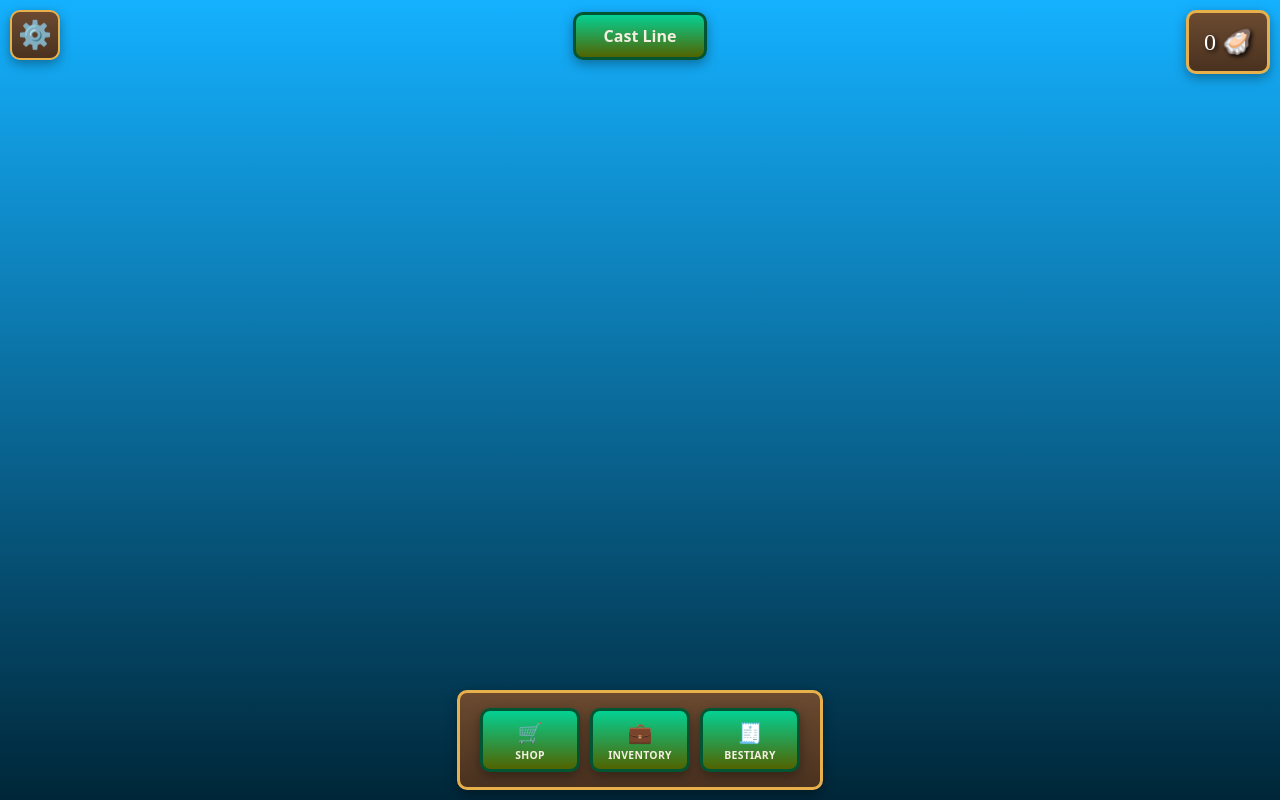
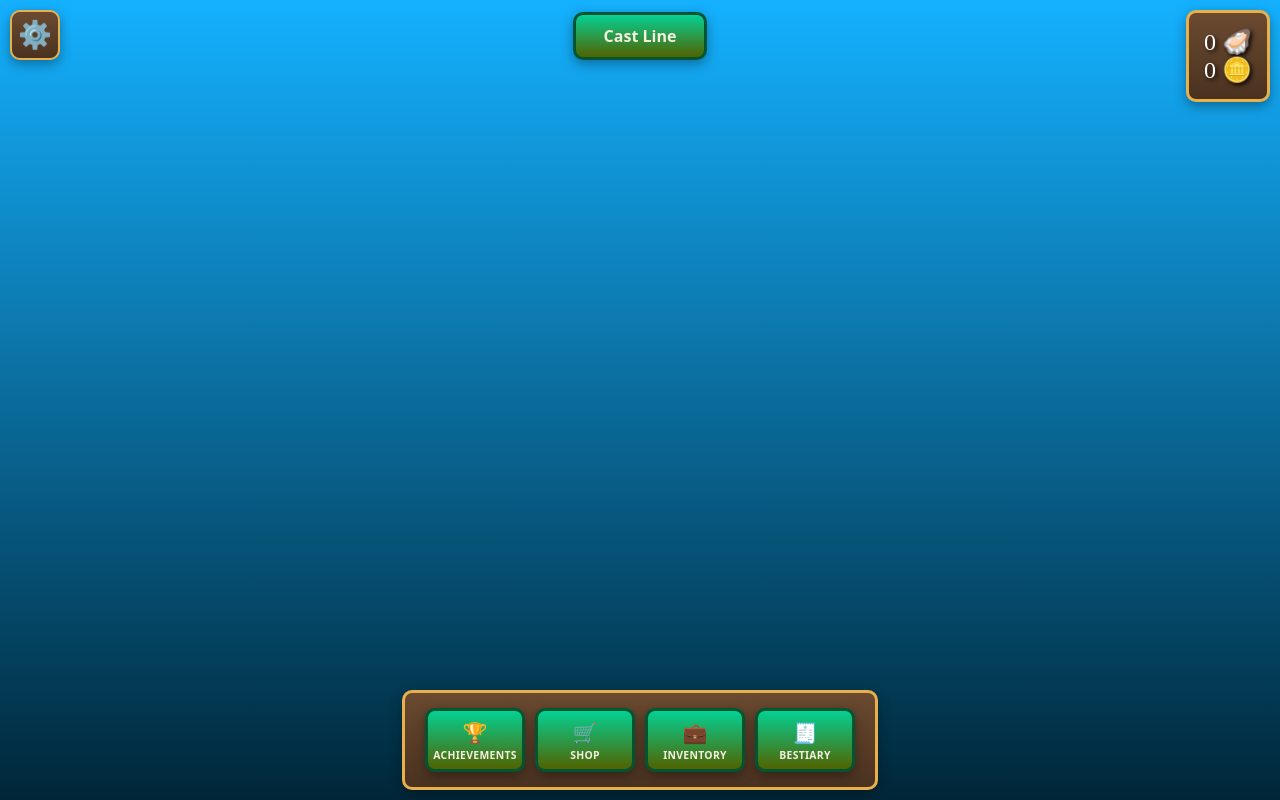
Before and after one commit to mkbuczek/fishing_game, a React (Vite) app in the folder fishing_game/: page / in a window 1280 px wide. Built offline with nearby package versions, Linux system fonts and the light colour scheme.

Commit message:
v0.6.5 added achievements: several milestones (and eventually hidden secrets?) throughout the progression will grant you special currency to spend on various things added bestiaryStats.js as a helper to keep track of several running totals

```diff
--- a/fishing_game/src/App.jsx
+++ b/fishing_game/src/App.jsx
@@ -18,6 +18,8 @@ import BestiaryPanel from './components/BestiaryPanel';
 import ToastContainer from './components/ToastContainer';
 import SettingsButton from './components/SettingsButton';
 import SettingsPanel from './components/SettingsPanel';
+import { useAchievements } from './hooks/useAchievements';
+import AchievementPanel from './components/AchievementPanel';
 
 function App() {
   const baseStats = {
@@ -35,6 +37,17 @@ function App() {
     inventoryCapacity: 5 // how many fish can be stored in the inventory
   }
 
+  // load save data
+  const savedData = loadSave();
+
+  // load achievements
+  const { unlockedAchievements, goldenPearls, processAchievementUnlocks, resetAchievements } =
+    useAchievements(
+      savedData?.unlockedAchievements ?? [],
+      savedData?.goldenPearls ?? 0,
+      (achievement) => addToast(`🏆 ${achievement.name} unlocked!`)
+    );
+
   const [gamePhase, setGamePhase] = useState('idle'); // 'idle' | 'waiting' | 'fishing' | 'result'
   const [resultData, setResultData] = useState(null); // { outcome, reward } | null
   const [pearls, setPearls] = useState(() => loadSave()?.pearls ?? 0); // player's current pearl count
@@ -44,6 +57,8 @@ function App() {
   const [inventory, setInventory] = useState(() => loadSave()?.inventory ?? []);
   const [bestiary, setBestiary] = useState(() => loadSave()?.bestiary ?? {}); // key: `${speciesId}-${modifierId}` => catch count
   const [toasts, setToasts] = useState([]);
+  const [totalCatches, setTotalCatches] = useState(() => loadSave()?.totalCatches ?? 0);
+  const [totalPearlsEarned, setTotalPearlsEarned] = useState(() => loadSave()?.totalPearlsEarned ?? 0);
 
   // update player stats
   const playerStats = computePlayerStats(ownedUpgrades);
@@ -73,10 +88,18 @@ function App() {
 
       // add new fish to bestiary
       const bestiaryKey = `${species.id}-${modifier.id}`;
-      setBestiary((prevBestiary) => ({
-        ...prevBestiary,
-        [bestiaryKey]: (prevBestiary[bestiaryKey] || 0) +1,
-      }));
+      const updatedBestiary = {
+        ...bestiary,
+        [bestiaryKey]: (bestiary[bestiaryKey] || 0) + 1,
+      };
+
+      // update running totals
+      const updatedTotalCatches = totalCatches + 1;
+      setTotalCatches(updatedTotalCatches);
+      setBestiary(updatedBestiary);
+
+      // check for achievements
+      processAchievementUnlocks({ bestiary: updatedBestiary, totalCatches: updatedTotalCatches, totalPearlsEarned });
     }
 
     const catchName = modifier.name ? `${modifier.name} ${species.name}` : species.name;
@@ -191,9 +214,19 @@ function App() {
   // --- SAVE LOGIC ---
   // save whenever the state of data changes
   useEffect(() => {
-    const saveData = { pearls, ownedUpgrades, inventory, bestiary };
+    const saveData = {
+      pearls,
+      ownedUpgrades,
+      inventory,
+      bestiary,
+      totalCatches,
+      totalPearlsEarned,
+      unlockedAchievements,
+      goldenPearls,
+    };
+
     localStorage.setItem('fishingGameSave', JSON.stringify(saveData));
-  }, [pearls, ownedUpgrades, inventory, bestiary]);
+  }, [pearls, ownedUpgrades, inventory, bestiary, totalCatches, totalPearlsEarned, unlockedAchievements, goldenPearls]);
 
   function loadSave() {
     try {
@@ -210,6 +243,9 @@ function App() {
     setOwnedUpgrades({});
     setInventory([]);
     setBestiary({});
+    setTotalCatches(0);
+    setTotalPearlsEarned(0);
+    resetAchievements();
   }
 
   // handle selling fish from the inventory
@@ -225,6 +261,13 @@ function App() {
     setInventory((prevInventory) => prevInventory.filter((f) => f.instanceId !== instanceId));
     setPearls((prevPearls) => prevPearls + sellPrice);
     addToast(`+${sellPrice}🦪`);
+
+    // update running total
+    const updatedTotalPearlsEarned = totalPearlsEarned + sellPrice;
+    setTotalPearlsEarned(updatedTotalPearlsEarned);
+
+    // check for achievements
+    processAchievementUnlocks({bestiary, totalCatches, totalPearlsEarned: updatedTotalPearlsEarned,});
   }
 
   // toast logic for purchases and sales
@@ -244,7 +287,7 @@ function App() {
           <CastButton onClick={handleCast} disabled={gamePhase !== 'idle' || isInventoryFull} />
           {isInventoryFull && <p className="inventory-full-text">Your inventory is full!</p>}
         </div>
-        <CurrencyHUD pearls={pearls} />
+        <CurrencyHUD pearls={pearls} goldenPearls={goldenPearls} />
         <ToastContainer toasts={toasts} onDismiss={handleDismissToast} />
         <SettingsButton onClick={() => setActivePanel('settings')} />
       </div>
@@ -277,6 +320,7 @@ function App() {
       </div>
 
       <ButtonDock>
+        <DockButton icon="🏆" label="Achievements" onClick={() => setActivePanel('achievement')} disabled={gamePhase !== 'idle'}/>
         <DockButton icon="🛒" label="Shop" onClick={() => setActivePanel('shop')} disabled={gamePhase !== 'idle'}/>
         <DockButton icon="💼" label="Inventory" onClick={() => setActivePanel('inventory')} disabled={gamePhase !== 'idle'}/>
         <DockButton icon="🧾" label="Bestiary" onClick={() => setActivePanel('bestiary')} disabled={gamePhase !== 'idle'}/>
@@ -309,6 +353,10 @@ function App() {
         <SettingsPanel onClose={() => setActivePanel(null)} onReset={handleResetSave} />
       )}
 
+      {activePanel === 'achievement' && (
+        <AchievementPanel onClose={() => setActivePanel(null)} unlockedAchievements={unlockedAchievements} />
+      )}
+
       {gamePhase === 'result' && resultData && (
         <ResultPopup
           outcome={resultData.outcome}
--- /dev/null
+++ b/fishing_game/src/components/AchievementPanel.css
@@ -0,0 +1,61 @@
+.achievement-grid {
+    display: grid;
+    grid-template-columns: repeat(5, 1fr);
+    gap: 10px;
+}
+
+.achievement-entry {
+    display: flex;
+    flex-direction: column;
+    align-items: center;
+    gap: 6px;
+}
+
+.achievement-entry-square {
+    width: 100px;
+    aspect-ratio: 1 / 1;
+    min-height: 0;
+    display: flex;
+    flex-direction: column;
+    align-items: center;
+    justify-content: space-between;
+    gap: 2px;
+    background: hsla(0, 0%, 0%, 0.25);
+    border: 3px solid rgba(232, 176, 75, 0.5);
+    border-radius: 10px;
+    padding: 8px;
+    overflow: hidden;
+}
+
+.achievement-entry-locked .achievement-entry-square {
+    opacity: 0.5;
+    filter: grayscale(60%);
+}
+
+.achievement-entry-icon {
+    font-size: 2rem;
+}
+
+.achievement-entry-name {
+    height: 26px;
+    display: flex;
+    align-items: center;
+    justify-content: center;
+    line-height: 1.05;
+    font-size: 0.7rem;
+    font-weight: bold;
+    text-align: center;
+    word-break: break-word;
+}
+
+.achievement-entry-reward {
+    height: 18px;
+    display: flex;
+    align-items: center;
+    justify-content: center;
+    font-size: 0.8rem;
+    font-weight: bold;
+    color: hsl(0, 4%, 80%);
+    text-align: center;
+    text-shadow: 1px 1px 0px hsla(0, 0%, 0%, 0.9);
+}
--- /dev/null
+++ b/fishing_game/src/components/AchievementPanel.jsx
@@ -0,0 +1,38 @@
+import Panel from './Panel';
+import achievements from '../data/achievements';
+import './AchievementPanel.css';
+
+export default function AchievementPanel({ onClose, unlockedAchievements }) {
+    return (
+        <Panel
+            title={`Achievements (${unlockedAchievements.length}/${achievements.length})`}
+            onClose={onClose}
+            className="panel-achievement"
+        >
+            <div className="achievement-grid">
+                {achievements.map((achievement) => {
+                    const isUnlocked = unlockedAchievements.includes(achievement.id);
+
+                    return (
+                        <div
+                            key={achievement.id}
+                            className={isUnlocked ? 'achievement-entry' : 'achievement-entry achievement-entry-locked'}
+                        >
+                            <div className="achievement-entry-square">
+                                <span className="achievement-entry-name">
+                                    {isUnlocked ? achievement.name : '???'}
+                                </span>
+                                <span className="achievement-entry-icon">
+                                    {isUnlocked ? achievement.icon : '❓'}
+                                </span>
+                            </div>
+                            <span className="achievement-entry-reward">
+                                {isUnlocked ? `+${achievement.reward}🪙` : ''}
+                            </span>
+                        </div>
+                    );
+                })}
+            </div>
+        </Panel>
+    );
+}
--- a/fishing_game/src/components/CurrencyHUD.jsx
+++ b/fishing_game/src/components/CurrencyHUD.jsx
@@ -1,9 +1,11 @@
 import './CurrencyHUD.css';
 
-export default function CurrencyHUD({ pearls }) {
+export default function CurrencyHUD({ pearls, goldenPearls }) {
   return (
     <div className="currency-hud">
       {pearls} 🦪
+      <br></br>
+      {goldenPearls} 🪙
     </div>
   );
 }
--- a/fishing_game/src/components/Panel.css
+++ b/fishing_game/src/components/Panel.css
@@ -88,6 +88,10 @@
     width: 320px;
 }
 
+.panel-achievement {
+    width: 600px;
+}
+
 @keyframes panel-overlay-fade-in {
     from { opacity: 0; }
     to { opacity: 1; }
--- /dev/null
+++ b/fishing_game/src/data/achievements.js
@@ -0,0 +1,98 @@
+import fish from "./fish";
+import fishModifiers from "./fishModifiers";
+
+const milestones = [5, 10, 25, 50];
+const pearlMilestones = [100, 500, 1000, 5000];
+const catchMilestones = [10, 25, 50, 100];
+
+function generateSpeciesAchievements() {
+    const achievements = [];
+
+    fish.forEach((species) => {
+        milestones.forEach((milestone) => {
+            achievements.push({
+                id: `catch-${species.id}-${milestone}`,
+                name: `Catch ${milestone} ${species.name}`,
+                description: `Catch ${milestone} ${species.name} of any rarity.`,
+                icon: species.icon,
+                conditionType: 'speciesCatchCount',
+                target: species.id,
+                threshold: milestone,
+                reward: Math.round(Math.sqrt(milestone)),
+            });
+        });
+    });
+
+    return achievements;
+}
+
+function generateModifierAchievements() {
+    const achievements = [];
+
+    fishModifiers.forEach((modifier) => {
+        const label = modifier.name || 'Common';
+        const isCommon = modifier.id === 'common';
+        const modifierMilestones = isCommon ? milestones : [1, ...milestones];
+
+        modifierMilestones.forEach((milestone) => {
+            achievements.push({
+                id: `catch-${modifier.id}-${milestone}`,
+                name: `Catch ${milestone} ${label} Fish`,
+                description: `Catch ${milestone} ${label} fish of any species.`,
+                icon: '✨',
+                conditionType: 'modifierCatchCount',
+                target: modifier.id,
+                threshold: milestone,
+                reward: milestone * modifier.rewardMultiplier,
+            });
+        });
+    });
+
+    return achievements;
+}
+
+function generatePearlAchievements() {
+    return pearlMilestones.map((threshold) => ({
+        id: `pearls-${threshold}`,
+        name: `${threshold.toLocaleString()} Pearls Earned`,
+        description: `Earn ${threshold.toLocaleString()} lifetime pearls.`,
+        icon: '💰',
+        conditionType: 'totalPearlsEarned',
+        threshold,
+        reward: Math.round(Math.sqrt(threshold) - 6),
+    }));
+}
+
+function generateCatchAchievements() {
+    return catchMilestones.map((threshold) => ({
+        id: `total-catches-${threshold}`,
+        name: `Catch ${threshold.toLocaleString()} Fish`,
+        description: `Catch ${threshold.toLocaleString()} fish overall.`,
+        icon: '🐟',
+        conditionType: 'totalCatchCount',
+        threshold,
+        reward: Math.round(Math.sqrt(threshold)),
+    }));
+}
+
+const handmadeAchievements = [
+    {
+        id: 'catch-1-fish',
+        name: 'First Catch',
+        description: 'Catch your very first fish!',
+        icon: '🎣',
+        conditionType: 'totalCatchCount',
+        threshold: 1,
+        reward: 1,
+    },
+]
+
+const achievements = [
+  ...handmadeAchievements,
+  ...generateSpeciesAchievements(),
+  ...generateModifierAchievements(),
+  ...generatePearlAchievements(),
+  ...generateCatchAchievements(),
+];
+
+export default achievements;
--- /dev/null
+++ b/fishing_game/src/hooks/useAchievements.js
@@ -0,0 +1,40 @@
+import { useState } from 'react';
+import achievements from '../data/achievements';
+import { getSpeciesCatchCount, getModifierCatchCount } from '../utils/bestiaryStats';
+
+export function useAchievements(initialUnlocked, initialGoldenPearls, onUnlock) {
+  const [unlockedAchievements, setUnlockedAchievements] = useState(initialUnlocked);
+  const [goldenPearls, setGoldenPearls] = useState(initialGoldenPearls);
+
+  function checkNewAchievements(stats) {
+    return achievements.filter((achievement) => {
+      if (unlockedAchievements.includes(achievement.id)) return false;
+
+      let currentValue;
+      switch (achievement.conditionType) {
+        case 'totalCatchCount': currentValue = stats.totalCatches; break;
+        case 'totalPearlsEarned': currentValue = stats.totalPearlsEarned; break;
+        case 'speciesCatchCount': currentValue = getSpeciesCatchCount(stats.bestiary, achievement.target); break;
+        case 'modifierCatchCount': currentValue = getModifierCatchCount(stats.bestiary, achievement.target); break;
+        default: return false;
+      }
+      return currentValue >= achievement.threshold;
+    });
+  }
+
+  function processAchievementUnlocks(stats) {
+    const newlyUnlocked = checkNewAchievements(stats);
+    if (newlyUnlocked.length === 0) return;
+
+    newlyUnlocked.forEach((achievement) => onUnlock(achievement));
+    setUnlockedAchievements((prev) => [...prev, ...newlyUnlocked.map((a) => a.id)]);
+    setGoldenPearls((prev) => prev + newlyUnlocked.reduce((sum, a) => sum + a.reward, 0));
+  }
+
+  function resetAchievements() {
+    setUnlockedAchievements([]);
+    setGoldenPearls(0);
+  }
+
+  return { unlockedAchievements, goldenPearls, processAchievementUnlocks, resetAchievements };
+}
--- /dev/null
+++ b/fishing_game/src/utils/bestiaryStats.js
@@ -0,0 +1,11 @@
+export function getSpeciesCatchCount(bestiary, speciesId) {
+  return Object.entries(bestiary)
+    .filter(([key]) => key.startsWith(`${speciesId}-`))
+    .reduce((sum, [, count]) => sum + count, 0);
+}
+
+export function getModifierCatchCount(bestiary, modifierId) {
+  return Object.entries(bestiary)
+    .filter(([key]) => key.endsWith(`-${modifierId}`))
+    .reduce((sum, [, count]) => sum + count, 0);
+}
```
